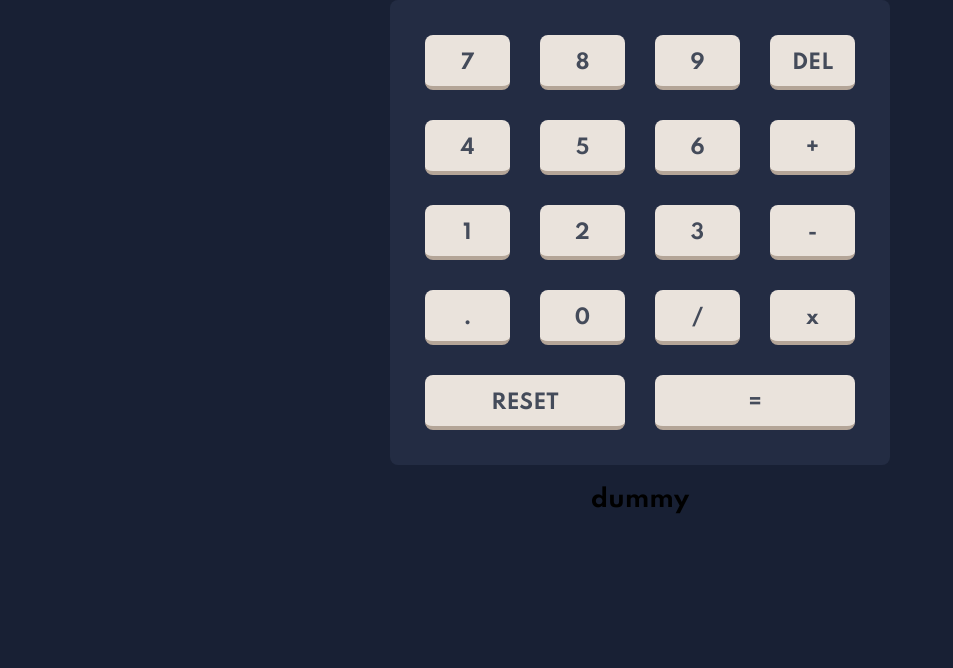
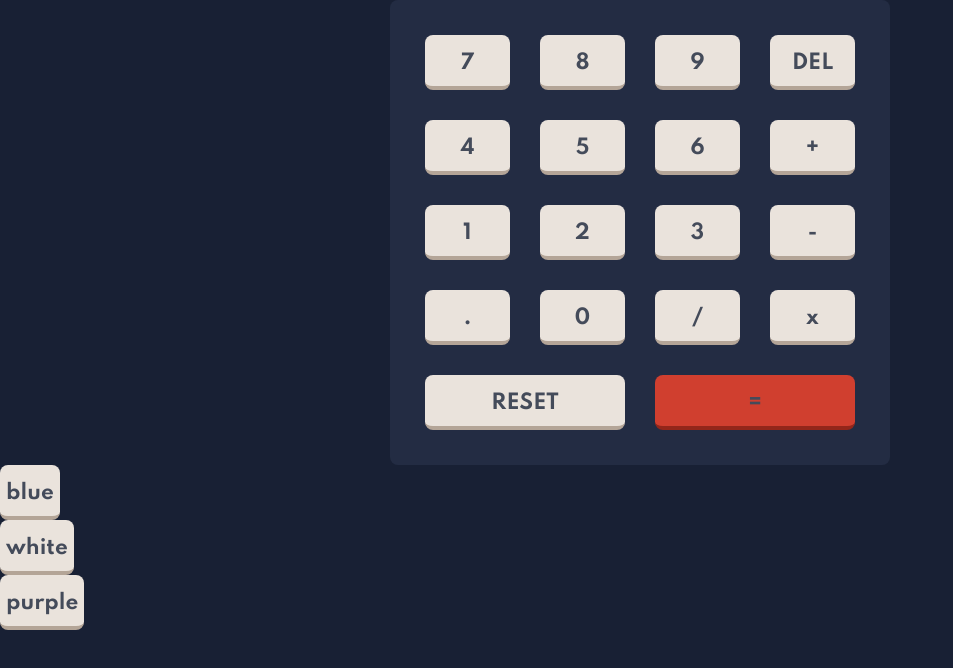
Before and after one commit to karthik-raja-g/themed-calculator, a React (Create React App) app: page / in a window 1280 px wide. Shown: the top 668 px of the page, without its empty margins (0-953 px from the left). Built offline with nearby package versions, Linux system fonts and the light colour scheme.

Commit message:
- Theme added for equals key - temporary theme switcher

```diff
--- a/src/App.css
+++ b/src/App.css
@@ -1,8 +1,3 @@
 .App {
   text-align: center;
 }
-
-.last {
-  grid-column-start: span 2;
-  width: 100% !important;
-}
--- a/src/App.js
+++ b/src/App.js
@@ -1,5 +1,7 @@
+import { useState } from "react";
 import "./App.css";
 import NumberButton from "./components/numberButton";
+import LongButton from "./components/longButton";
 import { ThemeProvider } from "styled-components";
 import themes from "./theme/themes";
 import GlobalStyles from "./theme/GlobalStyles";
@@ -7,21 +9,28 @@ import Keypad from "./elements/keypad";
 import keys from "./keys";
 
 function App() {
+  const [theme, setTheme] = useState(themes.blue);
   return (
-    <ThemeProvider theme={themes.blue}>
+    <ThemeProvider theme={theme}>
       <GlobalStyles />
       <div className="App">
         <Keypad>
-          {keys.map((val, index) => (
-            <NumberButton
-              key={index}
-              className={val.text === "RESET" || val.text === "=" ? "last" : ""}
-            >
-              {val.text}
-            </NumberButton>
-          ))}
+          {keys.map((val, index) => {
+            if (val.text === "RESET" || val.text === "=") {
+              return <LongButton type={val.value}>{val.text}</LongButton>;
+            }
+            return <NumberButton key={index}>{val.text}</NumberButton>;
+          })}
         </Keypad>
-        <h2>dummy</h2>
+        <NumberButton clickHandler={() => setTheme(themes.blue)}>
+          blue
+        </NumberButton>
+        <NumberButton clickHandler={() => setTheme(themes.white)}>
+          white
+        </NumberButton>
+        <NumberButton clickHandler={() => setTheme(themes.purple)}>
+          purple
+        </NumberButton>
       </div>
     </ThemeProvider>
   );
--- /dev/null
+++ b/src/components/button.js
@@ -0,0 +1,22 @@
+import React, { useState, useEffect } from "react";
+import Button from "../elements/button";
+
+const AppButton = ({ children, clickHandler, className }) => {
+  const [clicked, setClicked] = useState(false);
+  const handleClick = () => {
+    setClicked(true);
+    clickHandler && clickHandler();
+  };
+  useEffect(() => {
+    if (clicked) {
+      setTimeout(() => setClicked(false), 200);
+    }
+  }, [clicked]);
+  return (
+    <Button onClick={handleClick} clicked={clicked} className={className}>
+      {children}
+    </Button>
+  );
+};
+
+export default AppButton;
--- /dev/null
+++ b/src/components/longButton.js
@@ -0,0 +1,26 @@
+import React from "react";
+import Button from "./button";
+import Styled from "styled-components";
+
+const LongBtn = Styled(Button)`
+  background-color: ${(props) =>
+    props.type === "equals"
+      ? props.theme.keys.result.body
+      : props.theme.keys.number.body};
+  border-bottom: 4px solid ${(props) =>
+    props.type === "equals"
+      ? props.theme.keys.result.shadow
+      : props.theme.keys.number.shadow};
+  color: ${(props) => props.theme.text.number};
+  grid-column-start: span 2;
+`;
+const LongButton = ({ children, clickHandler, className, type }) => {
+  console.log(type);
+  return (
+    <LongBtn clickHandler={clickHandler} className={className} type={type}>
+      {children}
+    </LongBtn>
+  );
+};
+
+export default LongButton;
--- a/src/components/numberButton.js
+++ b/src/components/numberButton.js
@@ -1,5 +1,5 @@
-import React, { useState, useEffect } from "react";
-import Button from "../elements/button";
+import React from "react";
+import Button from "./button";
 import Styled from "styled-components";
 
 const NumButton = Styled(Button)`
@@ -7,22 +7,10 @@ const NumButton = Styled(Button)`
   border-bottom: 4px solid ${(props) => props.theme.keys.number.shadow};
   color: ${(props) => props.theme.text.number};
 `;
-const NumberButton = ({ children, clickHandler, className }) => {
-  const [clicked, setClicked] = useState(false);
-  const handleClick = () => {
-    setClicked(true);
-    clickHandler && clickHandler();
-  };
-  useEffect(() => {
-    if (clicked) {
-      setTimeout(() => setClicked(false), 200);
-    }
-  }, [clicked]);
-  return (
-    <NumButton onClick={handleClick} clicked={clicked} className={className}>
-      {children}
-    </NumButton>
-  );
-};
+const NumberButton = ({ children, clickHandler, className }) => (
+  <NumButton clickHandler={clickHandler} className={className}>
+    {children}
+  </NumButton>
+);
 
 export default NumberButton;
--- a/src/elements/button.js
+++ b/src/elements/button.js
@@ -7,7 +7,6 @@ export default Styled.button`
   background-color: red;
   outline: none;
   height: 55px;
-  width: 85px;
   font-size: 1.25rem;
   display: flex;
   justify-content: center;
--- a/src/theme/themes.js
+++ b/src/theme/themes.js
@@ -82,9 +82,9 @@ const themes = {
     },
     text: {
       info: "hsl(52, 100%, 62%)",
-      result: "hsl(221, 14%, 31%)",
+      result: "hsl(176, 100%, 44%)",
       number: "hsl(52, 100%, 62%)",
-      funcKey: "hsl(0, 0, 100%)",
+      funcKey: "hsl(281, 89%, 26%)",
       resultKey: "hsl(198, 20%, 13%)",
     },
     toggleSwitch: "hsl(198, 20%, 13%)",
```
